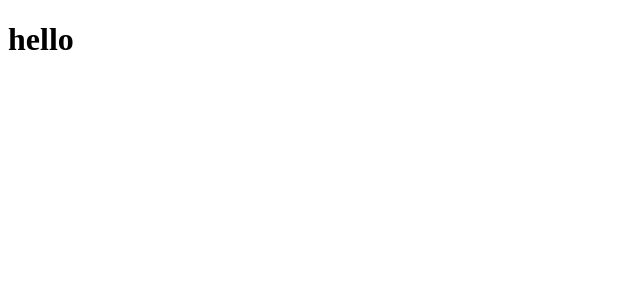
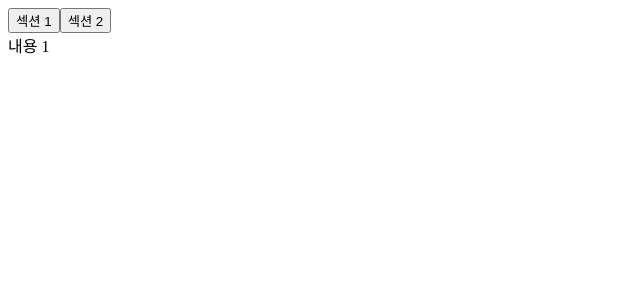
Before and after one commit to origuri/react-hooks-exam, a React (Create React App) app: page / in a window 1280 px wide. Shown: the top 300 px of the page, without its empty margins (0-640 px from the left). Built offline with nearby package versions, Linux system fonts and the light colour scheme.

Commit message:
2023.10.16 - useTabs 완성

```diff
--- a/src/App.js
+++ b/src/App.js
@@ -1,7 +1,41 @@
+import { useState } from "react";
+
+const content = [
+  {
+    tab: "섹션 1",
+    contents: "내용 1",
+  },
+  {
+    tab: "섹션 2",
+    contents: "내용 2",
+  },
+];
+
+const useTabs = (initialTab, allTabs) => {
+  const [currentIndex, setCurrentIndex] = useState(initialTab);
+
+  // allTabs가 없거나 배열이 아니면 강제로 죽이기
+  if (!allTabs || !Array.isArray(allTabs)) {
+    return;
+  }
+
+  return {
+    currentItem: allTabs[currentIndex],
+    changeItem: setCurrentIndex,
+  };
+};
+
+// {}는 리턴 객체을 바로 가져올 수 있게 함
 function App() {
+  const { currentItem, changeItem } = useTabs(0, content);
   return (
     <div>
-      <h1>hello</h1>
+      {content.map((item, index) => (
+        <button key={index} onClick={(index) => changeItem}>
+          {item.tab}
+        </button>
+      ))}
+      <div>{currentItem.contents}</div>
     </div>
   );
 }
```
Also changed, not shown: src/useTabs.js (added, +33 -0 lines).
